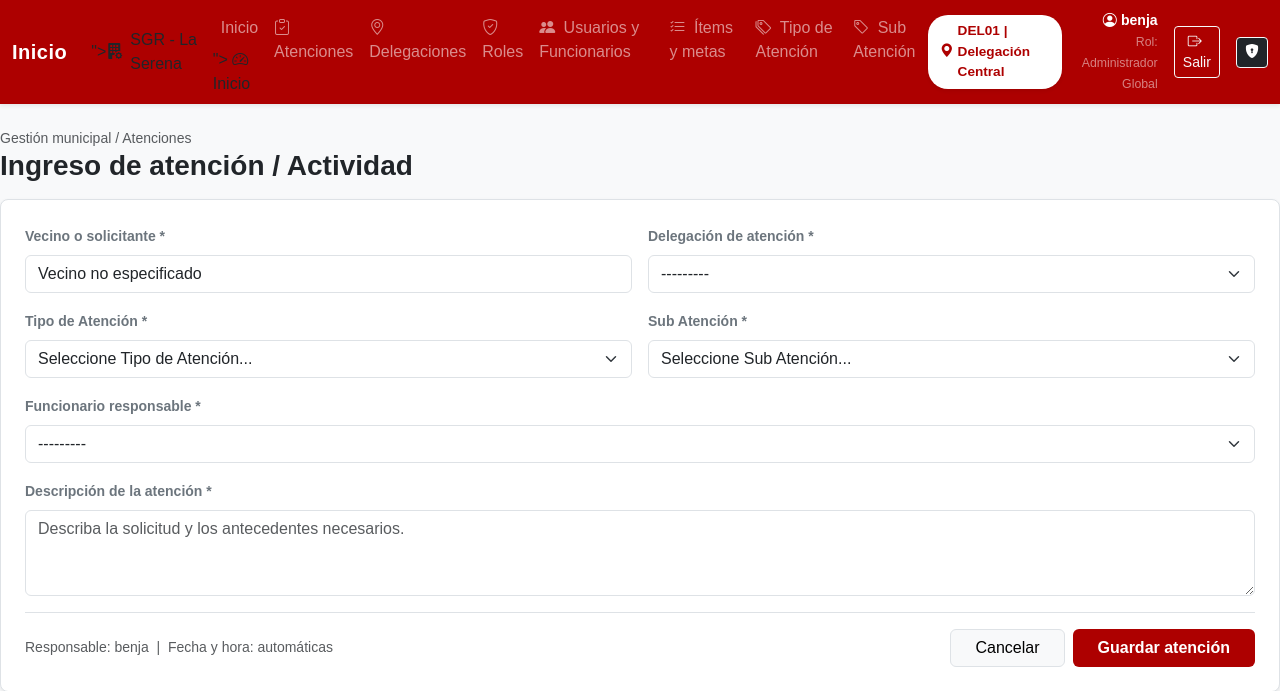
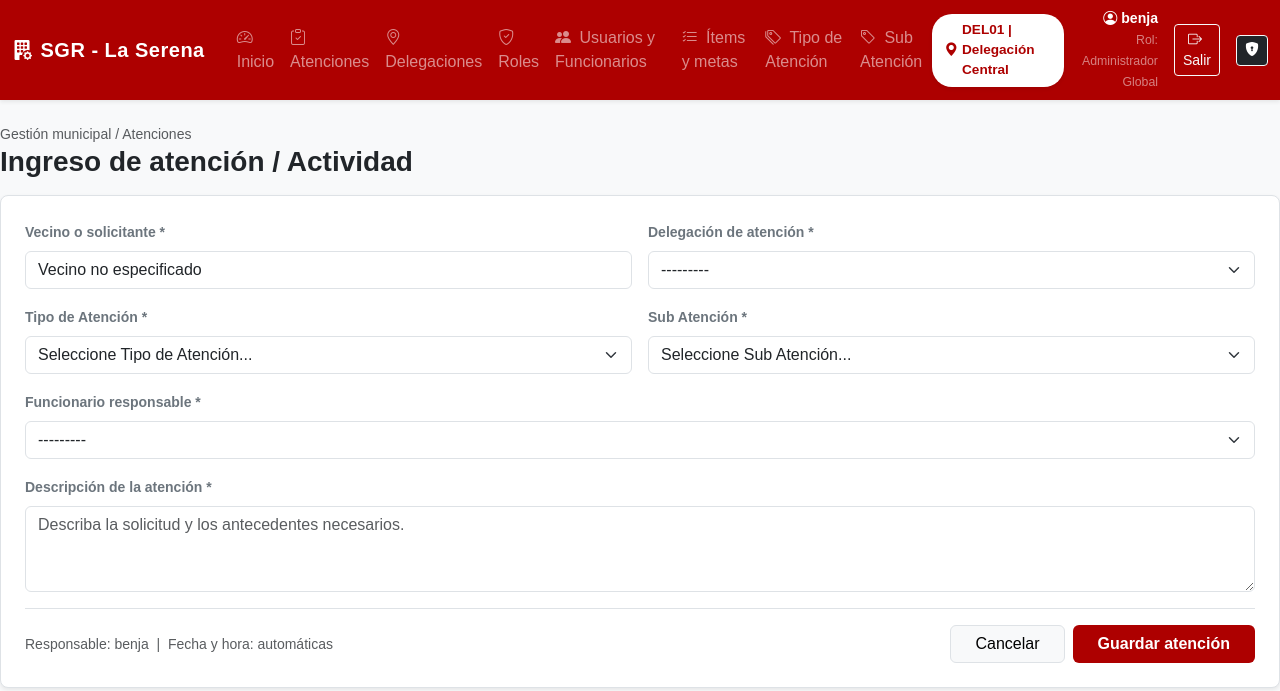
Before and after one commit to Akostao5evr/eva2-backend, a Django app: page /seguimientoWeb/actividades/nueva/ in a window 1280 px wide. Shown: the top 691 px of the page. Run offline with Django 5.2, Linux system fonts and the light colour scheme; a user stored in the database is signed in; data that the repository does not hold is empty; some libraries are stand-ins or nearby versions.

Commit message:
Arreglo de dashboard principal

```diff
--- a/templates/base.html
+++ b/templates/base.html
@@ -48,7 +48,7 @@
     <!-- Navegación Principal Institucional -->
     <nav class="navbar navbar-expand-xl navbar-dark shadow-sm" style="background-color: #AD0000 !important;">
         <div class="container-fluid">
-            <a class="navbar-brand me-4" h<a href="{% url 'dashboard_central' %}">Inicio</a>">
+            <a class="navbar-brand me-4" href="{% url 'dashboard_central' %}">
                 <i class="bi bi-building-fill-gear me-2"></i>SGR - La Serena
             </a>
             <button class="navbar-toggler" type="button" data-bs-toggle="collapse" data-bs-target="#navbarNav">
@@ -61,7 +61,7 @@
                     {% if user.is_authenticated %}
                         <!-- 1. Enlace Común: Inicio / Dashboard -->
                         <li class="nav-item">
-                            <a class="nav-link" h<a href="{% url 'dashboard_central' %}">Inicio</a>">
+                            <a class="nav-link" href="{% url 'dashboard_central' %}">
                                 <i class="bi bi-speedometer2 me-1"></i> Inicio
                             </a>
                         </li>
```
